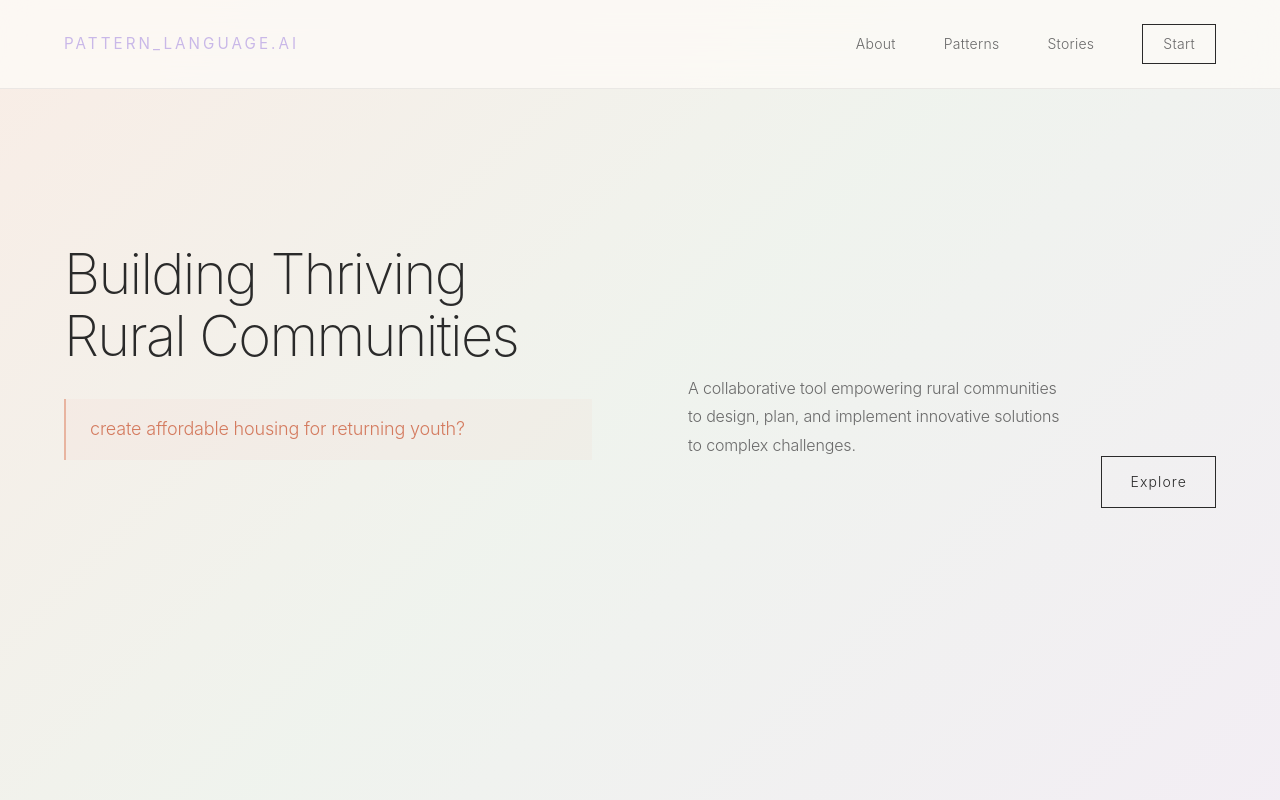
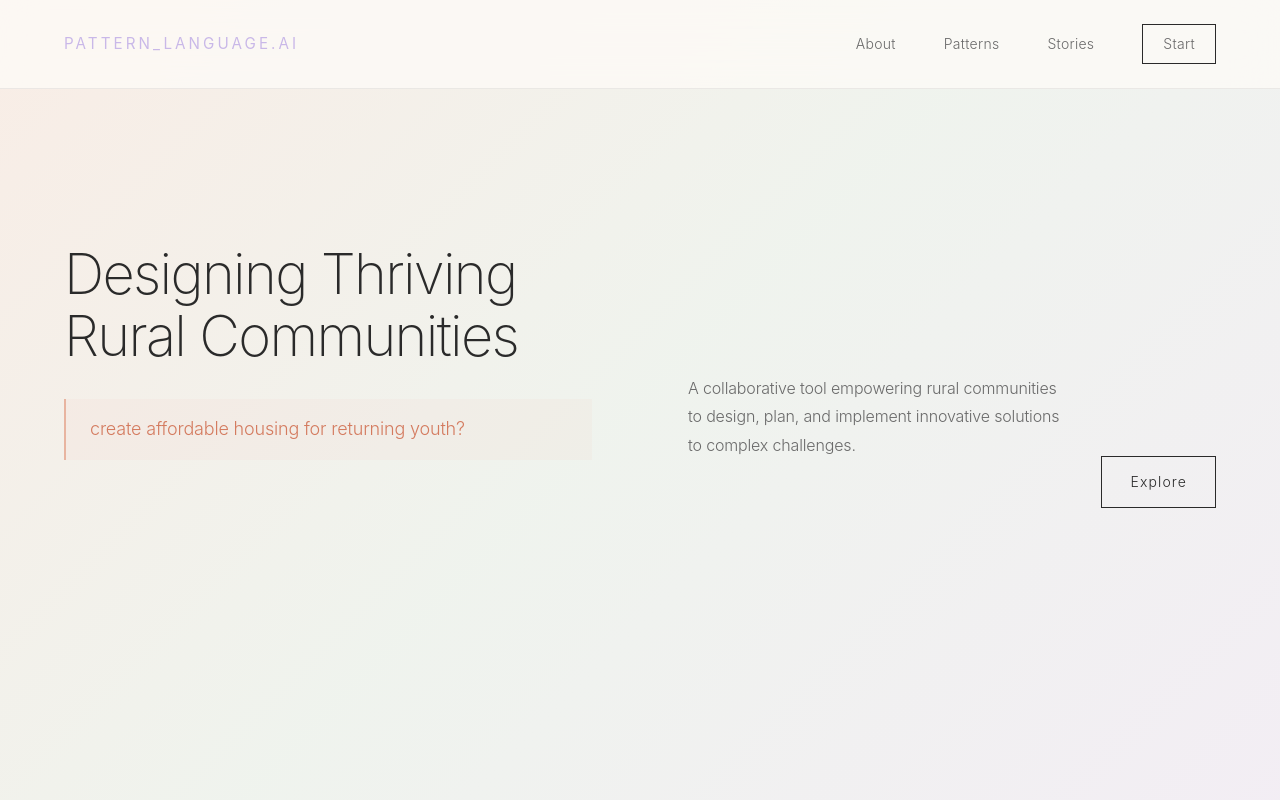
Before and after one commit to Logicium/pattern-language-ui, a Vue app: page / in a window 1280 px wide. Shown: the top 800 px of the page. Built offline with nearby package versions, Linux system fonts and the light colour scheme; no server answers.

Commit message:
"Update HeroSection and LoginPage text to use 'Designing' instead of 'Building' for consistency"

```diff
--- a/src/components/sections/HeroSection.vue
+++ b/src/components/sections/HeroSection.vue
@@ -8,7 +8,7 @@
       <div class="hero-content">
         <div class="hero-text">
           <h1 class="hero-title">
-            Building Thriving<br>Rural Communities
+            Designing Thriving<br>Rural Communities
           </h1>
           <div class="typing-container">
             <span class="typed-text">{{ currentTypedText }}</span>
--- a/src/views/LoginPage.vue
+++ b/src/views/LoginPage.vue
@@ -63,7 +63,7 @@
           <!-- Sidebar -->
           <div class="sidebar">
             <div class="info-card">
-              <h3>Building Thriving Rural Communities</h3>
+              <h3>Designing Thriving Rural Communities</h3>
               <p class="text-sm text-secondary info-description">
                 45 patterns for community-led regeneration, powered by proven
                 strategies and AI-guided implementation.
```
